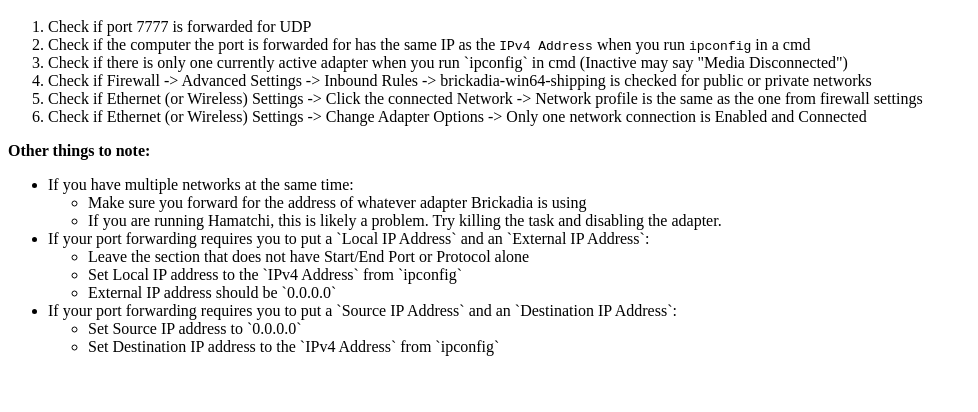
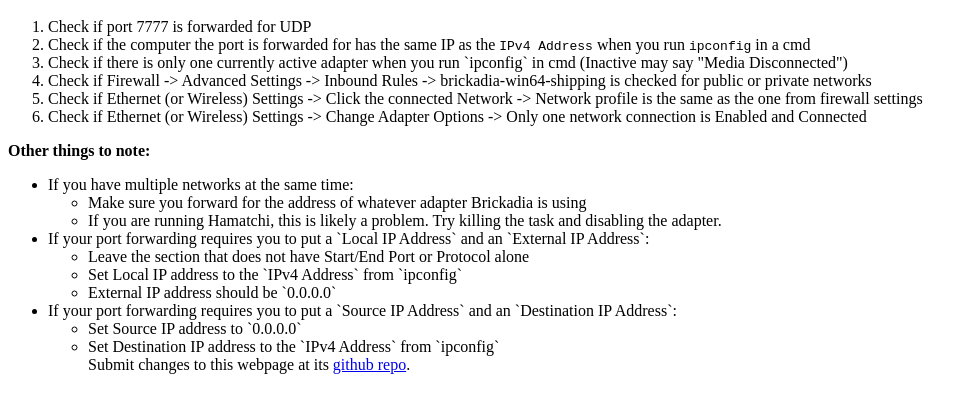
Before and after one commit to brickadia-community/portforward, a plain HTML site: page index.html in a window 1280 px wide. Shown: the part 280-692 px from the top of the page, without its empty margins (0-978 px from the left). Drawn offline with Linux system fonts and the light colour scheme.

Commit message:
add github repo

```diff
--- a/index.html
+++ b/index.html
@@ -51,3 +51,5 @@
     </ul>
   </li>
 <ul>
+
+Submit changes to this webpage at its <a href="https://github.com/brickadia-community/portforward">github repo</a>.
```
